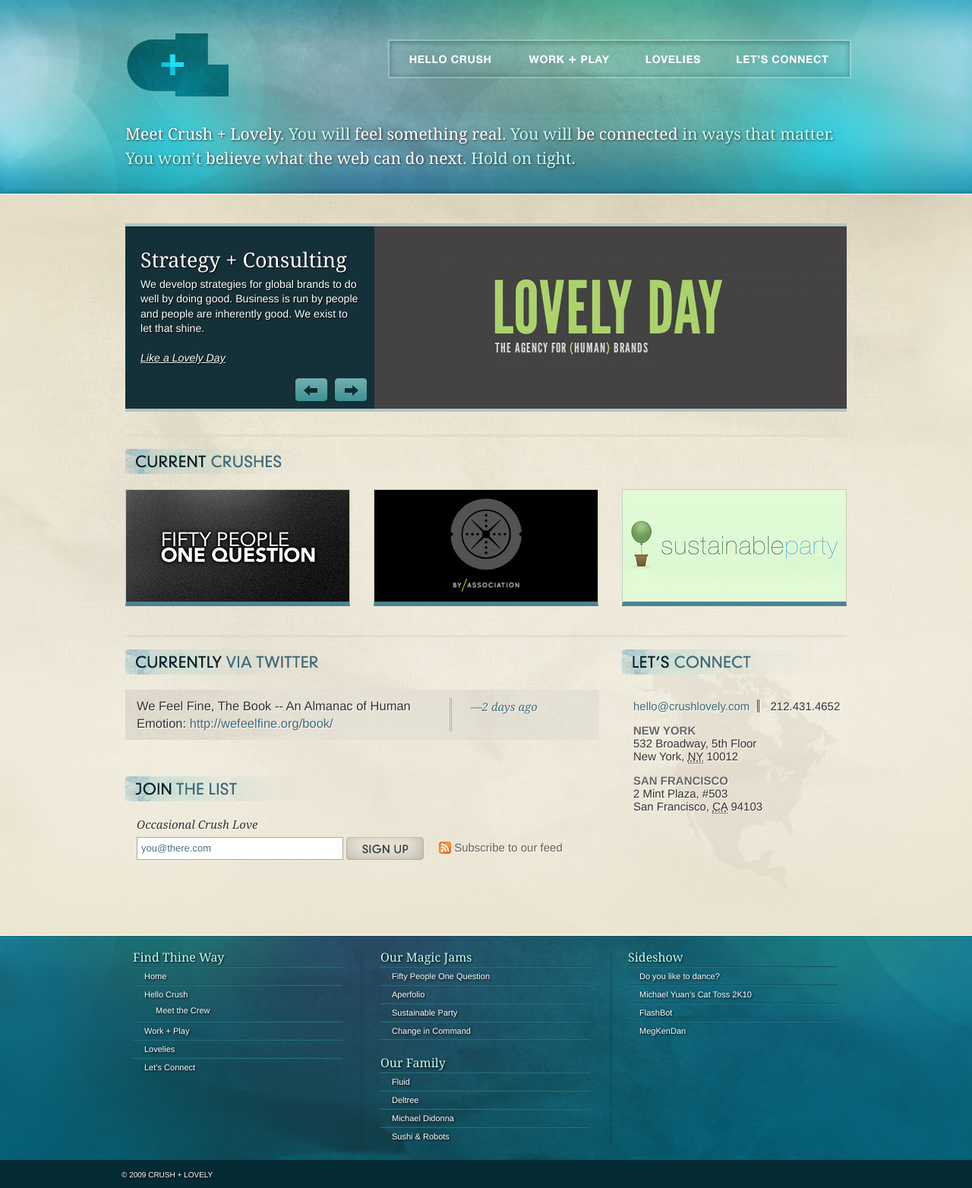
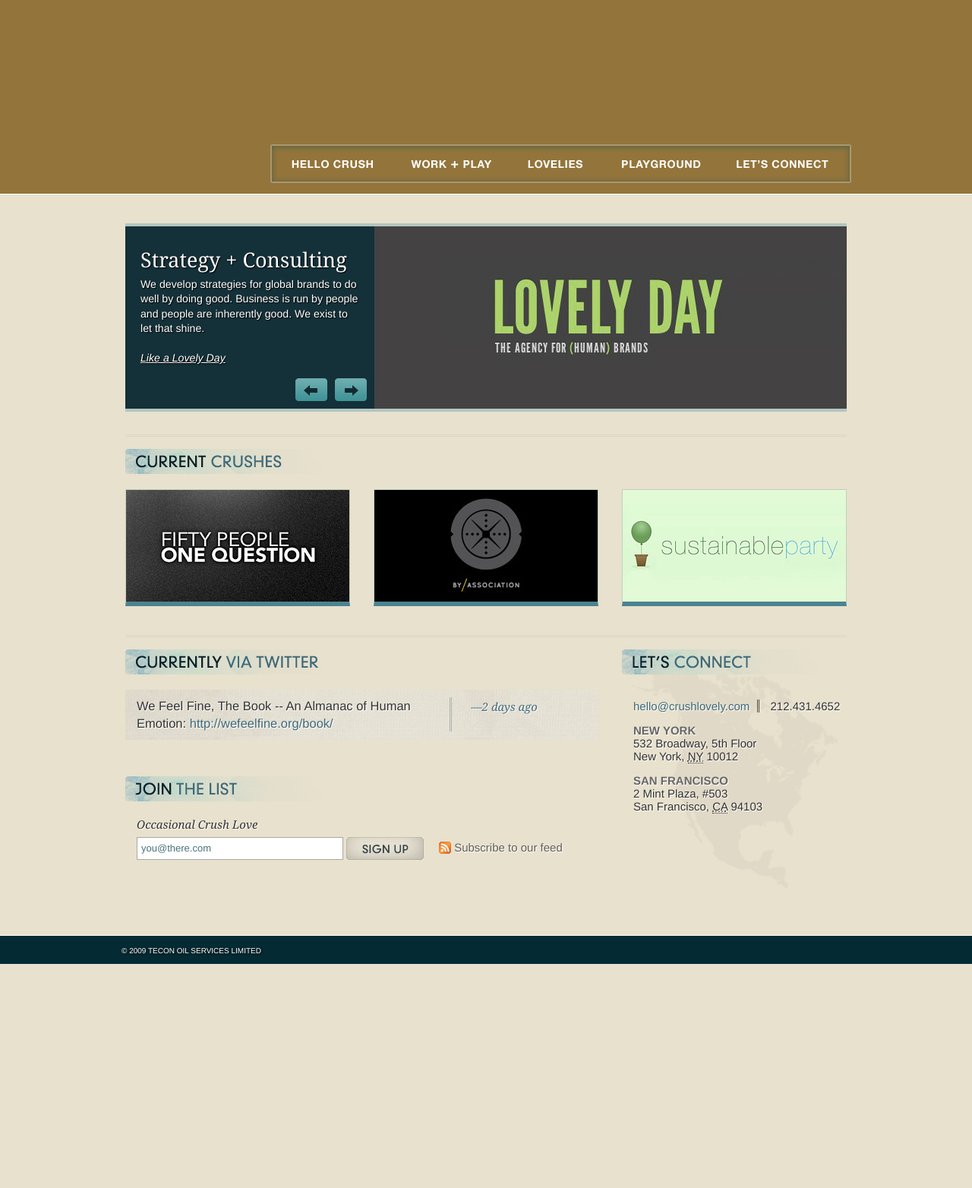
Before and after one commit to deone/tecon, a PHP site: page / in a window 1280 px wide. Shown: the whole page at 76% size. After the commit the page ends 1269 px from the top, so only its background shows below. Run offline with PHP 8.4, Linux system fonts and the light colour scheme.

Commit message:
Changed background color for header and content Removed footer

```diff
--- a/css/crushlovely.css
+++ b/css/base.css
@@ -35,8 +35,8 @@
       width: 950px;
     }
     #header {
-      height: 255px;
-      background: #2e9fc1 url(../img/layout/bg-header-new.png) 50% 0 no-repeat;
+	height: 255px;
+	background: #93743a;
     }
     #header .wrap {
       position: relative;
@@ -46,13 +46,13 @@
       top: 40px;
       left: 0;
       float: left;
-      width: 150px;
+      width: 180px;
       height: 90px;
       text-indent: -9999em;
     }
     #header ul {
       position: absolute;
-      top: 52px;
+      top: 190px;
       right: -6px;
       list-style: none;
       line-height: 0;
@@ -120,7 +120,7 @@
       position: absolute;
       top: 160px;
       left: 0;
-      font: 2.125em/1.5 Georgia, "Times New Roman", serif;
+      font: 1.8em/1.5 Georgia, "Times New Roman", serif;
       color: #c1fff3;
       text-shadow: 1px 1px 3px #333;
     }
@@ -243,7 +243,7 @@
     #content {
       clear: both;
       border-top: 1px solid #fff;
-      background: #eae2cb url(../img/layout/bg.gif) 50% 0 repeat-x;
+      background-color: #e7e1ce;
       padding: 18px 0;
       font-size: 1.5em;
     }
--- a/index.html
+++ b/index.html
@@ -1,24 +1,16 @@
 <!DOCTYPE html PUBLIC "-//W3C//DTD XHTML 1.0 Strict//EN" "http://www.w3.org/TR/xhtml1/DTD/xhtml1-strict.dtd">
 <html xmlns="http://www.w3.org/1999/xhtml" xml:lang="en">
     <head profile="http://gmpg.org/xfn/11">
-    <title>Meet Crush + Lovely.</title>
+	<title>Tecon Oil Services Limited</title>
 	<meta http-equiv="Content-Type" content="text/html; charset=UTF-8" />
 	<meta name="MSSmartTagsPreventParsing" content="true" />
-    <meta name="description" content="We're Crush + Lovely. We celebrate human narratives through digital formats. We create meaningful experiences on the web. We light up ideas that light us up" />
-    <meta name="keywords" content="crushlovely, crush, lovely, crush and lovely, web, matt blanchard, nathan heleine, pj kelly, marc scwartz, david shapiro, hunter millington, megan trinidad, kenneth chu, lisa moseley, jina bolton, michael yuan, joe lifrieri" />
-    <meta http-equiv="content_language" content="en_us" />
-    <meta name="rating" content="global" />
-    <meta name="robots" content="index, follow, noodp" />
-    <meta http-equiv="imagetoolbar" content="false" />
-    <link rel="stylesheet" type="text/css" href="css/crushlovely.css" />
-    <!--[if IE]>
-      <link rel="stylesheet" type="text/css" href="/stylesheets/ie.css" />
-    <![endif]-->
-    <!--[if IE 6]>
-      <link rel="stylesheet" type="text/css" href="/stylesheets/ie-6.css" />
-    <![endif]-->
-    <script src="js/base_packaged2b6f.js?1256146892" type="text/javascript"></script>
-
+	<meta name="description" content="" />
+	<meta name="keywords" content=""/>
+	<meta http-equiv="content_language" content="en_us"/>
+	<meta name="rating" content="global"/>
+	<meta name="robots" content="index, follow, noodp"/>
+	<meta http-equiv="imagetoolbar" content="false"/>
+	<link rel="stylesheet" type="text/css" href="css/base.css"/>
     </head>
     <body id="home">
 	<div id="header">
@@ -27,17 +19,19 @@
 		<a href="index.html">Crush + Lovely</a>
 		</p>
 		<ul>
-          <li id="m-hellocrush"><a href="hello_crush.html">Hello Crush</a></li>
-          <li id="m-workplay"><a href="work_and_play.html">Work + Play</a></li>
-          <li id="m-clients"><a href="lovelies.html">Lovelies</a></li>
-          <li id="m-letsconnect"><a href="lets_connect.html">Let&rsquo;s Connect</a></li>
+		    <li id="m-hellocrush"><a href="hello_crush.html">Services</a></li>
+		    <li id="m-workplay"><a href="work_and_play.html">Clients</a></li>
+		    <li id="m-clients"><a href="lovelies.html">Projects</a></li>
+		    <li id="m-playground"><a href="lets_connect.html">Staff</a></li>
+		    <li id="m-letsconnect"><a href="lets_connect.html">Staff</a></li>
 		</ul>
-        <p id="slogan">
-<strong>Meet Crush + Lovely</strong>.  You will <strong>feel something real</strong>. You will <strong>be connected</strong> in ways that matter. <br />
-You won&#8217;t <strong>believe what the web can do next</strong>. Hold on tight.
-</p>
+		<!--<p id="slogan">
+		    Our mission is to be the preferred indigenous Oilfield Service Contractor providing cost effective / leading edge equipments / Tools Rental and Integrated Well Engineering Services to our customers at a high investment returns to our Shareholders.
+		</p>-->
 	    </div><!-- .wrap -->
 	</div><!-- #header -->
+
+
     <div id="content">
       <div class="wrap">
 
@@ -226,66 +220,11 @@ Don't be shy. <a href="http://bakingforgood.com/">Grab some treats.</a></p>
 
       </div><!-- .wrap -->
     </div><!-- #content -->
+
     <div id="footer">
-      <div class="wrap">
-        <div class="column first">
-          <h2>Find Thine Way</h2>
-          <ul>
-            <li><a href="index.html">Home</a></li>
-            <li><a href="hello_crush.html">Hello Crush</a>
-              <ul>
-                <li><a href="hello_crush/meet_the_crew.html">Meet the Crew</a></li>
-              </ul>
-            </li>
-            <li><a href="work_and_play.html">Work + Play</a></li>
-            <li><a href="lovelies.html">Lovelies</a></li>
-            <li><a href="lets_connect.html">Let&rsquo;s Connect</a></li>
-          </ul>
-        </div><!-- .column -->
-        <div class="column second">
-          <h2>Our Magic Jams</h2>
-          <ul>
-            <li><a href="http://fiftypeopleonequestion.com/">Fifty People One Question</a></li>
-            <li><a href="http://aperfolio.com/">Aperfolio</a></li>
-            <li><a href="http://sustainableparty.com/">Sustainable Party</a></li>
-            <li><a href="http://changeincommand.com/">Change in Command</a></li>
-          </ul>
-          <h2 class="border">Our Family</h2>
-          <ul>
-            <li><a href="http://fluidny.com/">Fluid</a></li>
-            <li><a href="http://thedeltree.org/">Deltree</a></li>
-            <li><a href="http://www.michaeldidonna.com/">Michael Didonna</a></li>
-            <li><a href="http://sushiandrobots.com/">Sushi &#38; Robots</a></li>
-          </ul>
-        </div><!-- .column -->
-        <div class="column last">
-          <h2>Sideshow</h2>
-          <ul>
-            <li><a href="http://vimeo.com/1822192">Do you like to dance?</a></li>
-            <li><a href="images/sideshow/cat-toss.jpg">Michael Yuan&#8217;s Cat Toss 2K10</a></li>
-            <li><a href="images/sideshow/flashbot.jpg">FlashBot</a></li>
-            <li><a href="images/sideshow/megkendan.jpg">MegKenDan</a></li>
-          </ul>
-        </div><!-- .column -->
-      </div><!-- .wrap -->
       <div id="footer-legal">
-        <p>&copy; 2009 Crush + Lovely</p>
+        <p>&copy; 2009 Tecon Oil Services Limited</p>
       </div><!-- #footer-legal -->
     </div><!-- #footer -->
-
-    <!--<script type="text/javascript">
-      var gaJsHost = (("https:" == document.location.protocol) ? "https://ssl." : "http://www.");
-      document.write(unescape("%3Cscript src='" + gaJsHost + "google-analytics.com/ga.js' type='text/javascript'%3E%3C/script%3E"));
-    </script>
-    <script type="text/javascript">
-      try {
-      var pageTracker = _gat._getTracker("UA-525540-59");
-      pageTracker._trackPageview();
-      } catch(err) {}
-    </script>
-
-
-  <script type="text/javascript" src="http://cetrk.com/pages/scripts/0010/1258.js"> </script>-->
-
   </body>
 </html>
```
Also changed, not shown: hello_crush.html (+5 -21 lines). Lines whose indentation alone changed are shown as unchanged.
